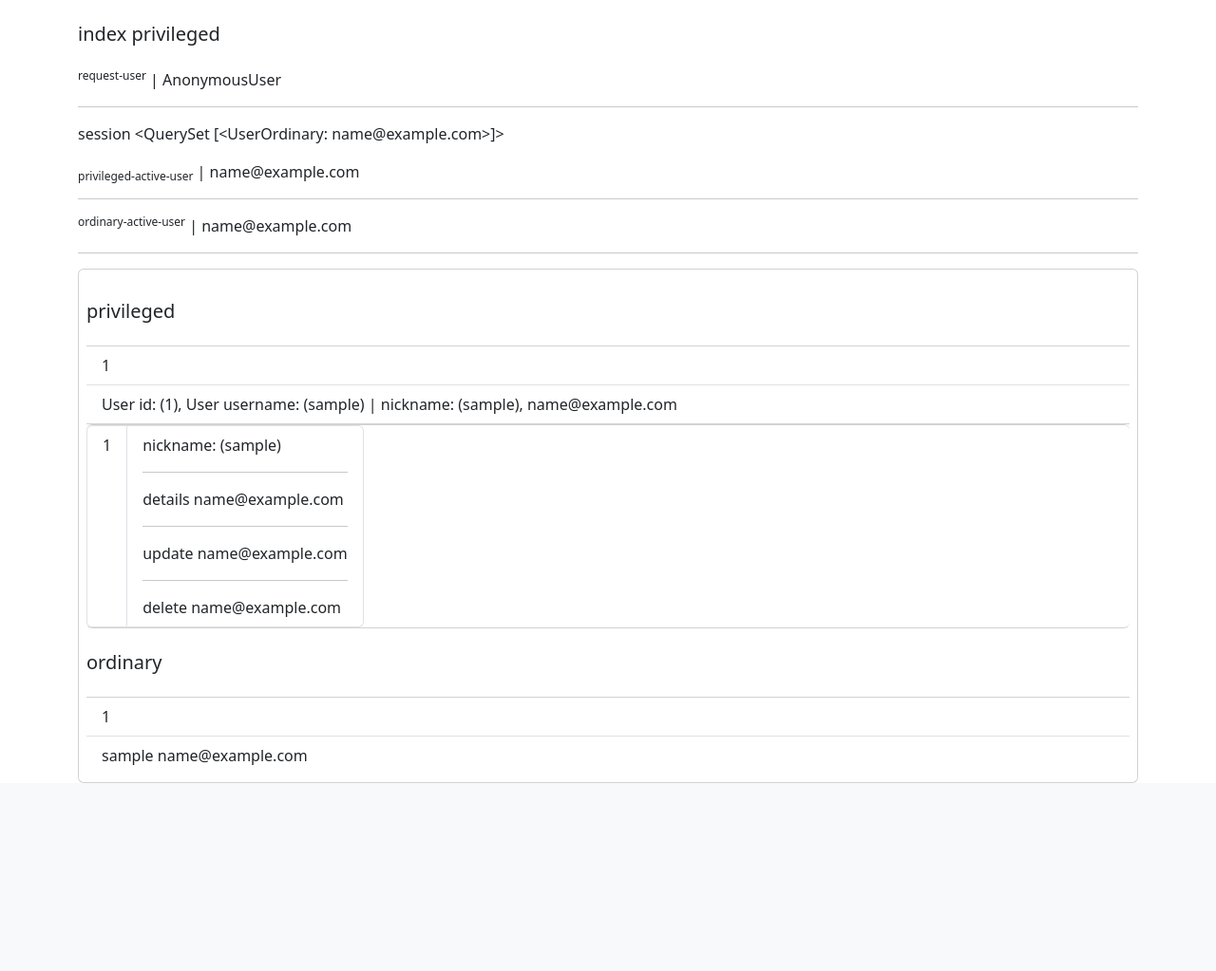
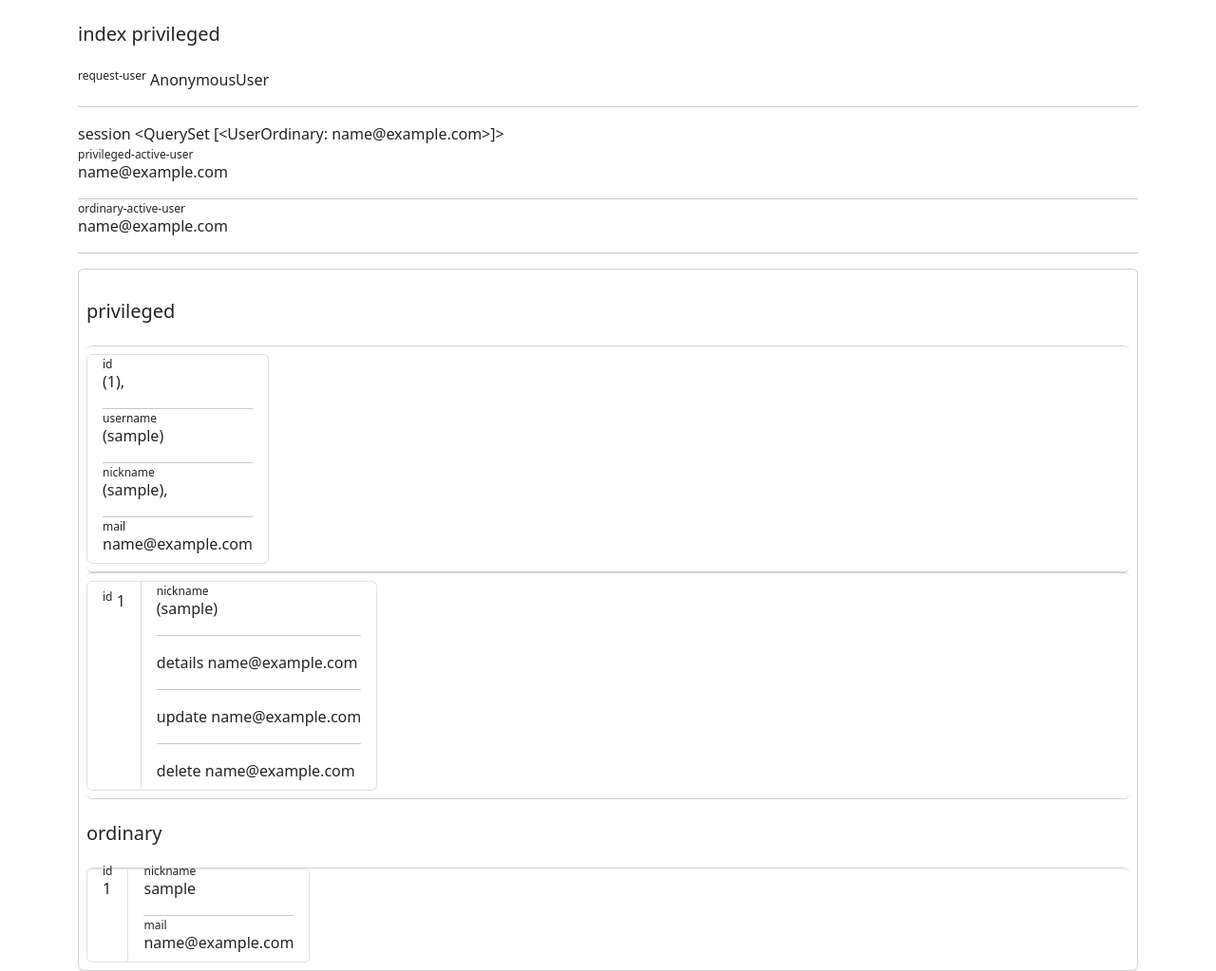
Before and after one commit to wnesbv/django-example, a Django app: template templates/auth/privileged/privileged.html in a window 1280 px wide. Shown: the part 56-1079 px from the top of the page at 95% size. Before the commit the page ends 881 px from the top, so only its background shows below. Run offline with Django 4.2, Linux system fonts and the light colour scheme; tables that the repository leaves empty hold one stand-in row (values such as "Sample post"); the template is opened without the code that fills it: values that come from a table or form of the project are taken from there, most other values are stand-ins (such as "Sample title", 1, 10 or a date in 2020).

Commit message:
first commit

```diff
--- a/templates/auth/privileged/privileged.html
+++ b/templates/auth/privileged/privileged.html
@@ -4,44 +4,46 @@
 {% block content %}
 
 <h1 class="lead my-4">index privileged</h1>
-<span><sup>request-user</sup> | {{ request.user }}</span>
+<span><sup>request-user</sup> {{ request.user }}</span>
 <hr>
 
 <p>session {{ obj }}</p>
 
 {% if privileged.mail %}
-<span><sub>privileged-active-user</sub> | {{ privileged.mail }}</span>
+<span><sup class="d-block">privileged-active-user</sup> {{ privileged.mail }}</span>
 {% endif %}
 <hr>
 
 {% if ordinary.mail %}
-<span><sup>ordinary-active-user</sup> | {{ ordinary.mail }}</span>
+<span><sup class="d-block">ordinary-active-user</sup> {{ ordinary.mail }}</span>
 {% endif %}
 <hr>
 
 
 <div class="card p-2">
 <h2 class="lead my-4">privileged</h2>
-<ul class="list-group list-group-flush">
+<ul class="list-group list-group-horizontal flex-wrap">
 
     {% for i in  privileged_list %}
-        <li class="list-group-item">{{ i.id }}</li>
-        <li class="list-group-item">
-            <span>User id: ({{ i.user_ptr.id }}),</span>
-            <span>User username: ({{ i.user_ptr.username }})</span>
-            <span> | nickname: ({{ i.nickname }}),</span>
-            <span>{{ i.mail }}</span>
+        <li class="list-group-item my-2">
+            <span><sup class="d-block mt-2">id</sup> ({{ i.user_ptr.id }}),</span>
+            <hr>
+            <span><sup class="d-block">username</sup> ({{ i.user_ptr.username }})</span>
+            <hr>
+            <span><sup class="d-block">nickname</sup> ({{ i.nickname }}), </span>
+            <hr>
+            <span><sup class="d-block">mail</sup> {{ i.mail }}</span>
         </li>
     {% endfor %}
 
 </ul>
 
-<ul class="list-group list-group-horizontal">
+<ul class="list-group list-group-horizontal flex-wrap">
 
     {% for i in  privileged_owning %}
-        <li class="list-group-item">{{ i.id }}</li>
-        <li class="list-group-item">
-            <span>nickname: ({{ i.nickname }})</span>
+        <li class="list-group-item my-2"><sup>id</sup> {{ i.id }}</li>
+        <li class="list-group-item my-2">
+            <span><sup class="d-block mt-2">nickname</sup> ({{ i.nickname }})</span>
             <hr>
             <a class="page-link" href="privileged/details/{{ i.id }}/">
                 details {{ i.mail }}
@@ -62,13 +64,14 @@
 
 
 <h2 class="lead my-4">ordinary</h2>
-<ul class="list-group list-group-flush">
+<ul class="list-group list-group-horizontal flex-wrap">
 
     {% for i in  ordinary_list %}
-        <li class="list-group-item">{{ i.id }}</li>
+        <li class="list-group-item"><sup class="d-block">id</sup> {{ i.id }}</li>
         <li class="list-group-item">
-            <span>{{ i.nickname }}</span>
-            <span>{{ i.mail }}</span>
+            <span><sup class="d-block">nickname</sup> {{ i.nickname }}</span>
+            <hr>
+            <span><sup class="d-block">mail</sup> {{ i.mail }}</span>
         </li>
     {% endfor %}
 
```
Also changed, not shown: templates/auth/ordinary/ordinary.html (+20 -17 lines), templates/index.html (+18 -12 lines).
